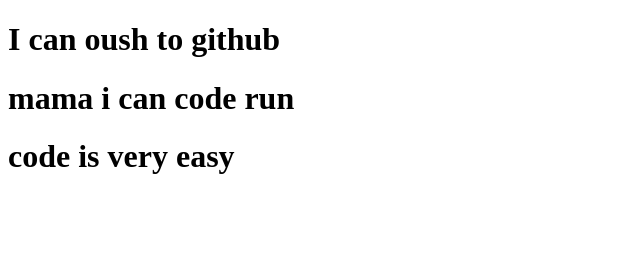
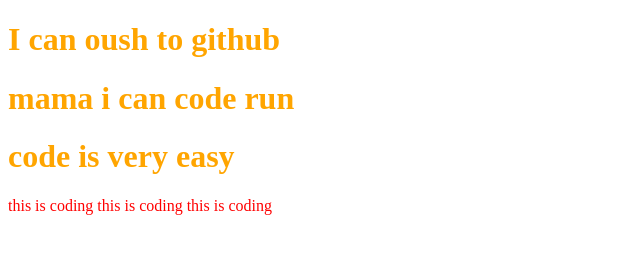
Before and after one commit to Priyankacse151/my_first_A, a plain HTML site: page index.html in a window 1280 px wide. Shown: the whole page, without its empty margins (0-640 px from the left). Drawn offline with Linux system fonts and the light colour scheme.

Commit message:
make oramge

```diff
--- a/index.html
+++ b/index.html
@@ -10,5 +10,7 @@
     <h1>I can oush to github</h1>
     <h1> mama i can code run</h1>
     <h1>code is very easy</h1>
+    <p>this is coding this is coding this is coding</p>
+    <link rel="stylesheet" href="style.css">
 </body>
 </html>
--- a/style.css
+++ b/style.css
@@ -0,0 +1,7 @@
+p{
+    color:red;
+}
+
+h1{
+     color: orange;
+}
```
